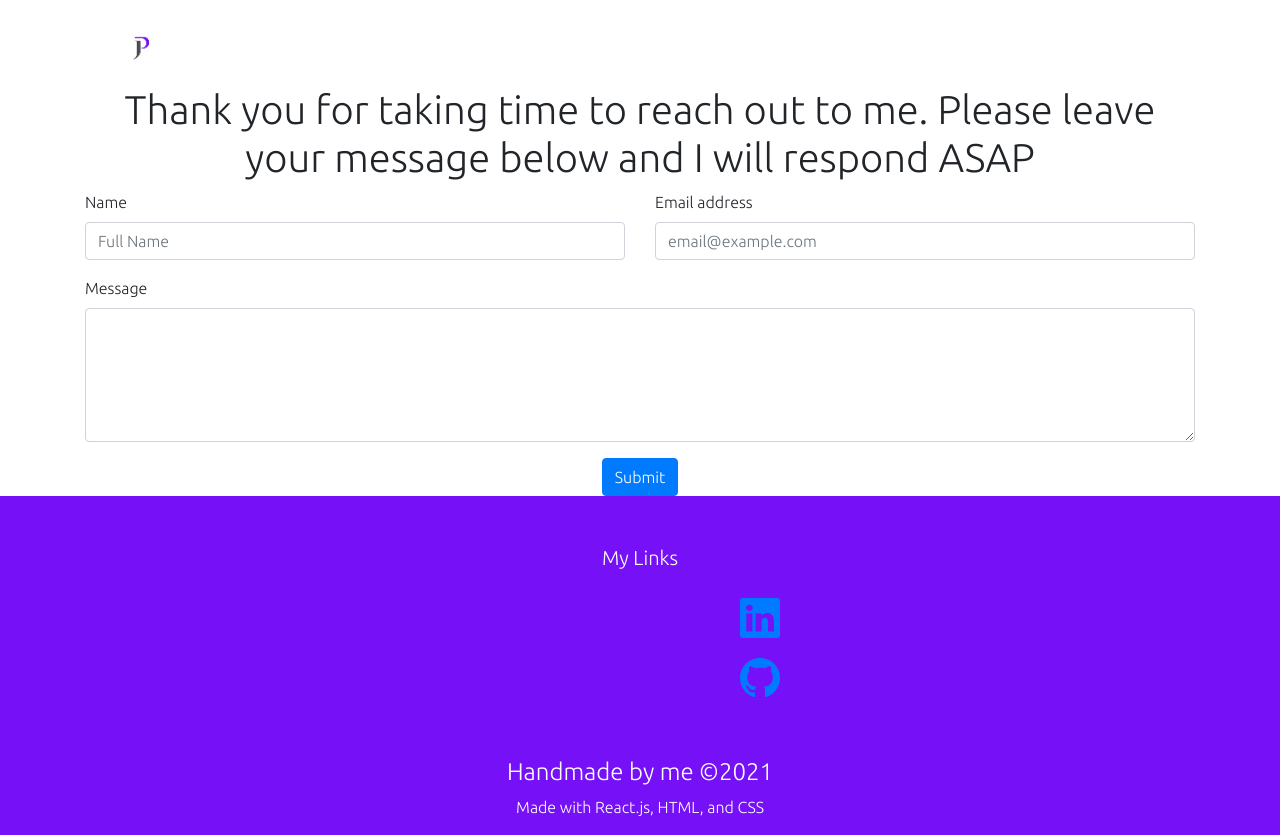
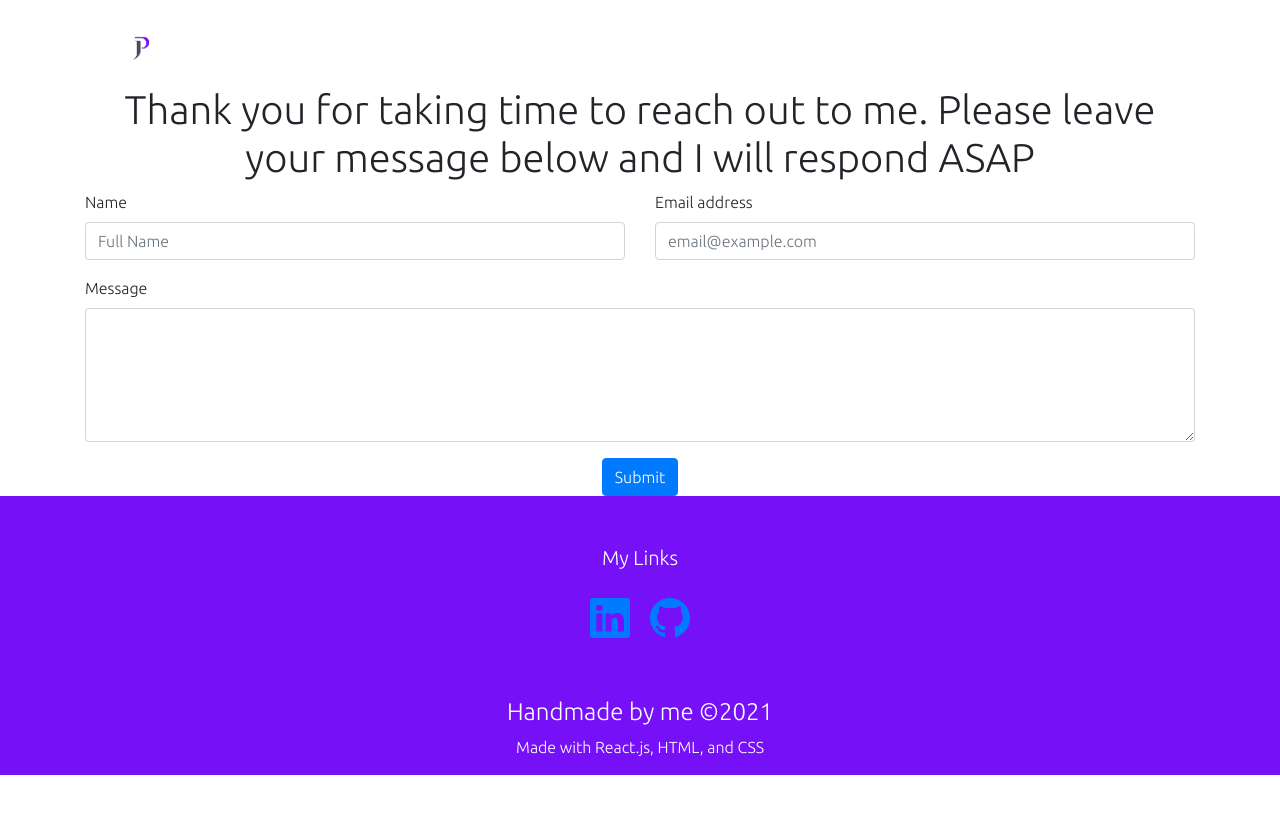
Before and after one commit to Juicester/portfolio, a React (Create React App) app: page /contact in a window 1280 px wide. After the commit the page ends 800 px from the top, so only its background shows below. Built offline with nearby package versions, Linux system fonts and the light colour scheme.

Commit message:
changing words on home and footer styles

```diff
--- a/src/components/Footer/Footer.css
+++ b/src/components/Footer/Footer.css
@@ -15,11 +15,13 @@
 	padding-top: 50px;
 }
 
+.footer-button-group {
+	margin: auto;
+}
+
 .footer-button-row {
 	padding-top: 10px;
 	margin-bottom: 50px;
-	margin-right: 700px;
-	margin-left: 700px;
 }
 
 .footer-text-row {
--- a/src/components/Footer/Footer.js
+++ b/src/components/Footer/Footer.js
@@ -1,7 +1,7 @@
 import React from 'react';
 import './Footer.css';
 import { Link } from 'react-router-dom';
-// import Button from 'react-bootstrap/Button';
+import ButtonGroup from 'react-bootstrap/ButtonGroup';
 import Container from 'react-bootstrap/Container';
 import Row from 'react-bootstrap/Row';
 import Col from 'react-bootstrap/Col';
@@ -16,24 +16,24 @@ function Footer() {
 				</Col>
 			</Row>
 			<Row className='footer-button-row'>
-				<Col className='linkedin'>
+				<ButtonGroup className='footer-button-group'>
 					<Link
 						to={{
 							pathname: 'https://www.linkedin.com/in/justinpedowitz/',
 						}}
-						target='_blank'>
+						target='_blank'
+						className='linkedin'>
 						<Linkedin size={40} />
 					</Link>
-				</Col>
-				<Col className='github'>
 					<Link
 						to={{
 							pathname: 'https://github.com/Juicester',
 						}}
-						target='_blank'>
+						target='_blank'
+						className='github'>
 						<Github size={40} />
 					</Link>
-				</Col>
+				</ButtonGroup>
 			</Row>
 			<Row className='footer-text-row'>
 				<h4>Handmade by me ©2021</h4>
--- a/src/components/Home/Home.js
+++ b/src/components/Home/Home.js
@@ -23,9 +23,10 @@ function Home() {
 				className='home-image'
 			/>
 			<h5 className='bottom-home-text'>
-				I am a recent graduate from General Assembly, have a BS in computer
-				science from Adelphi, and am a developer and technical advisor for
-				Empava. Please peruse my portfolio; it is meant to showcase my talents.
+				I am a recent graduate from General Assembly, have a BS in Computer
+				Science from Adelphi University, and am a developer and technical
+				advisor for Empava. Please peruse my portfolio; it is meant to showcase
+				my skills.
 			</h5>
 			<Skills />
 			<Recent />
```
